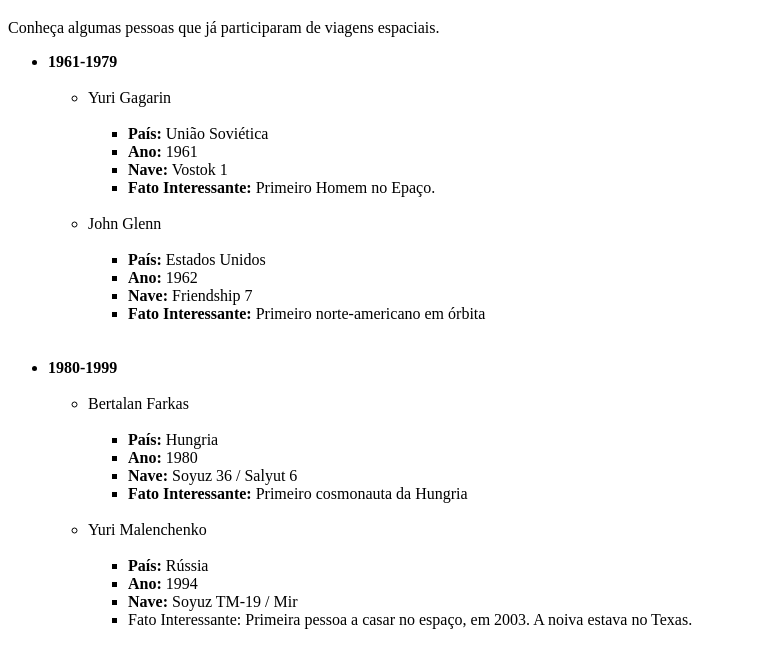
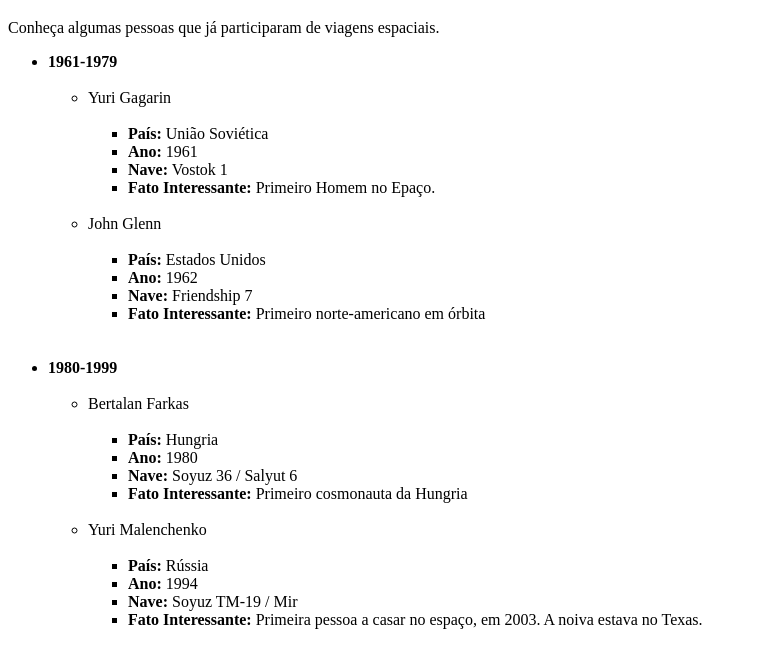
Before and after one commit to geovannagco/curso-onebit-code, a plain HTML site: page ex004/index.html in a window 1280 px wide. Shown: the part 61-728 px from the top of the page, without its empty margins (0-757 px from the left). Drawn offline with Linux system fonts and the light colour scheme.

Commit message:
Add Strong
Adição da tag Strong na linha 66

```diff
--- a/ex004/index.html
+++ b/ex004/index.html
@@ -63,8 +63,8 @@
           <li><strong>Ano:</strong> 1994</li>
           <li><strong>Nave:</strong> Soyuz TM-19 / Mir</li>
           <li>
-            Fato Interessante: Primeira pessoa a casar no espaço, em 2003. A
-            noiva estava no Texas.
+            <strong>Fato Interessante:</strong> Primeira pessoa a casar no
+            espaço, em 2003. A noiva estava no Texas.
           </li>
         </ul>
       </ul>
```
